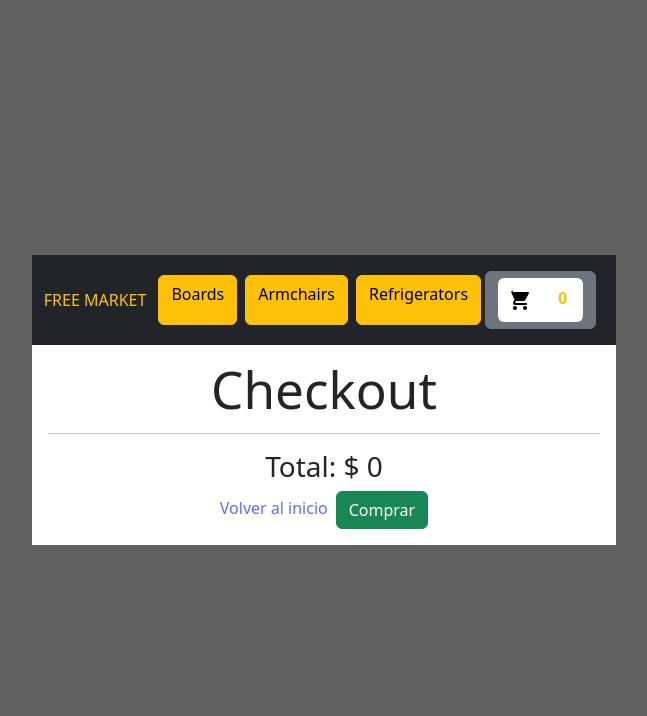
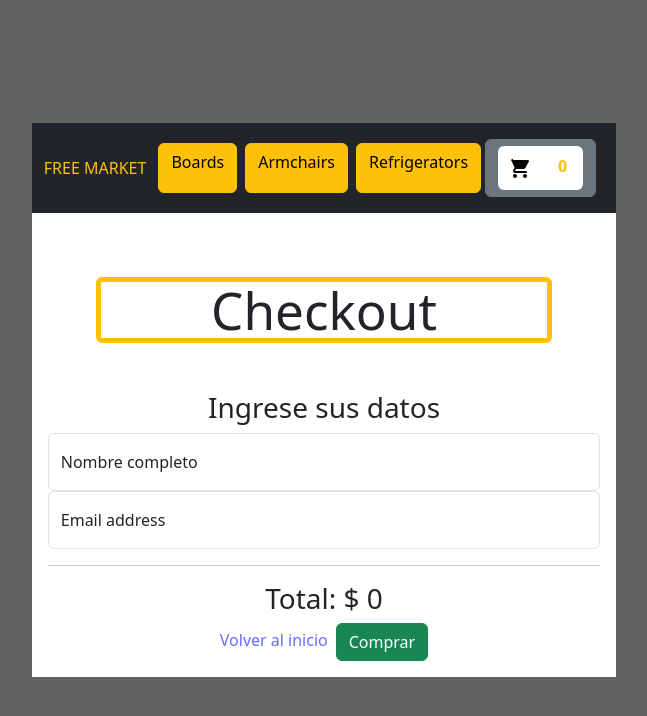
Before and after one commit to LLBdeveloper/eshopFIREBASE, a React (Vite) app: page /checkout in a window 1280 px wide. Shown: the top 716 px of the page, without its empty margins (316-963 px from the left). Built offline with nearby package versions, Linux system fonts and the light colour scheme.

Commit message:
configurar stock firebase actualizado, terminar checkout order con datos del comprador

```diff
--- a/src/App.jsx
+++ b/src/App.jsx
@@ -5,7 +5,7 @@ import { BrowserRouter, Routes, Route } from 'react-router-dom'
 import ItemDetailContainer from './components/main/ItemDetailContainer'
 import NotificactionProvider from './notification/NotificactionProvider'
 import { CartProvider } from './components/main/CartContext'
-import CartModal from './components/main/CartModal'
+import CartModalContainer from './components/main/CartModalContainer'
 import Checkout from './components/main/Checkout'
 
 
@@ -21,10 +21,9 @@ function App() {
               <Route path='/' element={<ItemListContainer/>} />
               <Route path='/category/:categoryId' element={<ItemListContainer/>} />
               <Route path='/item/:productId' element={<ItemDetailContainer/>} />
-              <Route path='/cart' element={<CartModal/>} />
+              <Route path='/cart' element={<CartModalContainer/>} />
               <Route path='/checkout' element={<Checkout/>} />
             </Routes>
-            {/* <CartModal/> */}
           </CartProvider>
         </NotificactionProvider>
       </BrowserRouter>
--- a/src/components/header/NavBar.jsx
+++ b/src/components/header/NavBar.jsx
@@ -4,7 +4,7 @@ import Navbar from 'react-bootstrap/Navbar';
 import { getCategories } from '../../mocks/asyncMock';
 import { useEffect, useState } from 'react';
 import { Link } from 'react-router-dom';
-import CartModal from '../main/CartModal';
+import CartModalContainer from '../main/CartModalContainer';
 // import CartWidget from '../main/CartWidget';
 
 function NavBar() {
@@ -30,7 +30,7 @@ function NavBar() {
                                 <Link className="btn btn-warning m-1 " key={cat.id} to={`/category/${cat.slug}`}>{cat.description}</Link>
                             )
                         })}
-                        <CartModal  />
+                        <CartModalContainer  />
                     </Nav>
                 </Container>
             </Navbar>
--- a/src/components/main/CartContext.jsx
+++ b/src/components/main/CartContext.jsx
@@ -5,9 +5,6 @@ const CartContext = createContext('valor inicial')
 export const CartProvider = ({children}) => {
 
     const [cart, setCart] = useState([])
-    setTimeout(()=>{
-        console.log(cart)
-    }, 3000)
 
     const addItem = (productToAdd) =>{
         if(!isInCart(productToAdd.id)){
@@ -27,6 +24,9 @@ export const CartProvider = ({children}) => {
         setCart(updateCart)
     }
 
+    const clearCart = () => {
+        setCart([]);
+    };
 
     const getTotalQuantity = () =>{
         let totalQuantity = 0
@@ -40,7 +40,7 @@ export const CartProvider = ({children}) => {
     const totalQuantity = getTotalQuantity()
 
     return (
-        <CartContext.Provider value={{cart, addItem, totalQuantity, removeItem, isInCart}}>
+        <CartContext.Provider value={{cart, addItem, totalQuantity, removeItem, isInCart, clearCart}}>
             {children}
         </CartContext.Provider>
 
--- a/src/components/main/CartModal.jsx
+++ b/src/components/main/CartModalContainer.jsx
@@ -2,24 +2,19 @@ import { useState } from 'react';
 import Button from 'react-bootstrap/Button';
 import Modal from 'react-bootstrap/Modal';
 import CartWidget from './CartWidget';
-
 import { useCart } from './CartContext'
+import { Link } from 'react-router-dom';
 
 
 function CartModal() {
+
     const [show, setShow] = useState(false);
-
     const handleClose = () => setShow(false);
     const handleShow = () => setShow(true);
 
     const {cart, removeItem} = useCart()
 
-
-
-
-    console.log(cart)
     const total = cart.reduce((acc, item) => acc + item.price * item.quantity, 0);
-
 
     return (
         <>
@@ -40,7 +35,6 @@ function CartModal() {
                 </Modal.Header>
                 <Modal.Body className='bg-dark text-secondary'>
                     <h2>INFORMATION OF YOUR CART WITH DETAILS</h2>
-                    {/* <p>CANT    DETAIL        PRICE</p> */}
                     {cart.map(item => (
                             <div key={item.id} className="border border-success mb-2 p-2">
                                 {item.name} - x{item.quantity} - ${item.price * item.quantity}
@@ -54,9 +48,9 @@ function CartModal() {
                     <Button variant="secondary" onClick={handleClose}>
                         Close
                     </Button>
-                    <Button to='/checkout' variant="success">
+                    <Link to='/checkout' className="btn btn-success ms-2" onClick={handleClose}>
                         Buy Now
-                    </Button>
+                    </Link>
                 </Modal.Footer>
             </Modal>
         </>
--- a/src/components/main/Checkout.jsx
+++ b/src/components/main/Checkout.jsx
@@ -1,10 +1,21 @@
 import { useEffect, useState } from 'react';
 import { Link } from 'react-router-dom';
 import { useCart } from './CartContext';
+import { useNotificacion } from "../../notification/NotificactionProvider";
+
+import FloatingLabel from 'react-bootstrap/FloatingLabel';
+import Form from 'react-bootstrap/Form';
+
 
 function Checkout() {
-    const { cart, removeItem } = useCart();
+    const { cart, removeItem, clearCart } = useCart();
     const [total, setTotal] = useState(0);
+    const { setNotification } = useNotificacion();
+
+    const [buyerName, setBuyerName] = useState('');
+    // const [buyerPhone, setBuyerPhone] = useState('');
+    const [buyerEmail, setBuyerEmail] = useState('');
+
 
     useEffect(() => {
         const calculateTotal = () => {
@@ -18,9 +29,27 @@ function Checkout() {
         removeItem(id);
     };
 
+    const handleBuy = () => {
+        // Vaciar el carrito
+        clearCart();
+        // Mostrar un mensaje de compra exitosa u otra acción
+        setNotification('success', '¡Gracias por tu compra!');
+        const orderInfo = `Nombre: ${buyerName}, Teléfono: , Email: ${buyerEmail}`;
+        alert(orderInfo);
+    };
+
+
     return (
         <div className="container bg-white p-3">
-            <h1>Checkout</h1>
+            <h1 className='border border-warning border-5 rounded m-5'>Checkout</h1>
+            <h3>Ingrese sus datos</h3>
+            <FloatingLabel controlId="floatingPassword" label="Nombre completo">
+                <Form.Control type="text" placeholder="Nombre completo"  value={buyerName} onChange={(e) => setBuyerName(e.target.value)} />
+            </FloatingLabel>
+            <FloatingLabel controlId="floatingInput" label="Email address" className="mb-3" >
+                <Form.Control type="email" placeholder="name@example.com" value={buyerEmail} onChange={(e) => setBuyerEmail(e.target.value)}/>
+            </FloatingLabel>
+
             <div>
                 {cart.map(item => (
                     <div key={item.id} className="border border-success mb-2 p-2">
@@ -32,9 +61,40 @@ function Checkout() {
                 <h3>Total: $ {total}</h3>
             </div>
             <Link to="/">Volver al inicio</Link>
-            <button className="btn btn-success ms-2" onClick={() => alert('¡Gracias por tu compra!')}>Comprar</button>
+            <button id='buy' className="btn btn-success ms-2" onClick={handleBuy}>Comprar</button>
         </div>
     );
 }
 
 export default Checkout;
+
+
+
+// <div>
+// <label htmlFor="buyerName">Nombre:</label>
+// <input type="text" id="buyerName" value={buyerName} onChange={(e) => setBuyerName(e.target.value)} />
+// <label htmlFor="buyerPhone">Teléfono:</label>
+// <input type="text" id="buyerPhone" value={buyerPhone} onChange={(e) => setBuyerPhone(e.target.value)} />
+// <label htmlFor="buyerEmail">Correo electrónico:</label>
+// <input type="text" id="buyerEmail" value={buyerEmail} onChange={(e) => setBuyerEmail(e.target.value)} />
+// </div>
+
+
+// 1 - id de el carri
+// 2 - coleccion de prod que estaban en el carrito
+// 3 -  document de los produc q tengo en el carrito con el stock actualizado
+// 4 - de cada doc que traje de la base de datos lo comparas con el quiantity del carrito
+
+
+
+// import { collection, getFirestore } from 'firebase/firestore';
+
+// const sendOrder = () => {
+//     const order = {
+//         buyer: { name: 'Agustin', phone: '15123123', email: 'a@a.com'},
+//         items: [{ name: ' bici', price: 100 }],
+//         total: 100
+//     };
+//     const db = getFirestore();
+//     const ordersCollection = collection(db,'orders');
+// }
--- a/src/components/main/ItemDetail.jsx
+++ b/src/components/main/ItemDetail.jsx
@@ -13,17 +13,12 @@ const ItemDetail = ({id, name, img, category, description, price, stock}) => {
     const {addItem, isInCart} = useCart()
     const {setNotification} = useNotificacion()//se puede exportar el context pero esta hecho con customHooks// asi es del modo tradicional: useContext(NotificationContext) y eso arriba: import { NotificationContext } from "../../notification/NotificactionProvider"; import { useCart } from "./CartContext";
 
-
-
-
     const handleOnAdd = (quantity) => {
         const productToAdd = {
             id, name, price, quantity
         }
-        console.log(`se agregaron ${quantity} ${name}`)/
         addItem(productToAdd)
         setNotification('success',`Se agrego correctamente ${quantity} ${name}`)
-
     }
 
 
--- a/src/components/main/ItemDetailContainer.jsx
+++ b/src/components/main/ItemDetailContainer.jsx
@@ -17,7 +17,6 @@ function ItemDetailContainer() {
         const productRef = doc(db, 'products', productId)
         getDoc(productRef)
             .then(snapshot => {
-                console.log(snapshot)
                 const data = snapshot.data()
                 const productAdapted = {id: snapshot.id, ...data}
                 setProduct(productAdapted)
--- a/src/components/main/ItemListContainer.jsx
+++ b/src/components/main/ItemListContainer.jsx
@@ -21,7 +21,6 @@ const { categoryId } = useParams()
 
         getDocs(productsRef)
             .then(snapshot =>{
-                console.log(snapshot)
                 const productsAdapted = snapshot.docs.map( doc => {
                     const data = doc.data()
                     return { id: doc.id, ...data}
--- a/src/notification/NotificactionProvider.jsx
+++ b/src/notification/NotificactionProvider.jsx
@@ -1,5 +1,4 @@
 import { useState, createContext, useContext } from 'react'
-
 
 const Notification = ({type, message}) =>{
     const notificationStyle = {
@@ -24,7 +23,6 @@ const Notification = ({type, message}) =>{
 
 const NotificationContext = createContext()
 
-
 export const NotificactionProvider = ({children}) => {
 
     const [notificationData, setNotificationData] = useState({
@@ -32,15 +30,12 @@ export const NotificactionProvider = ({children}) => {
         text: ''
     })
 
-
     const setNotification = (type, text) => {
         setNotificationData({type, text})
         setTimeout(()=> {
             setNotification({type, text: ''})
-        }, 3000)
+        }, 4000)
     }
-
-
 
     return (
         <NotificationContext.Provider value={{setNotification}} >
```
Also changed, not shown: Screenshot 2024-02-04 151057.png (deleted), public/products/heladera2.jpg (added).
